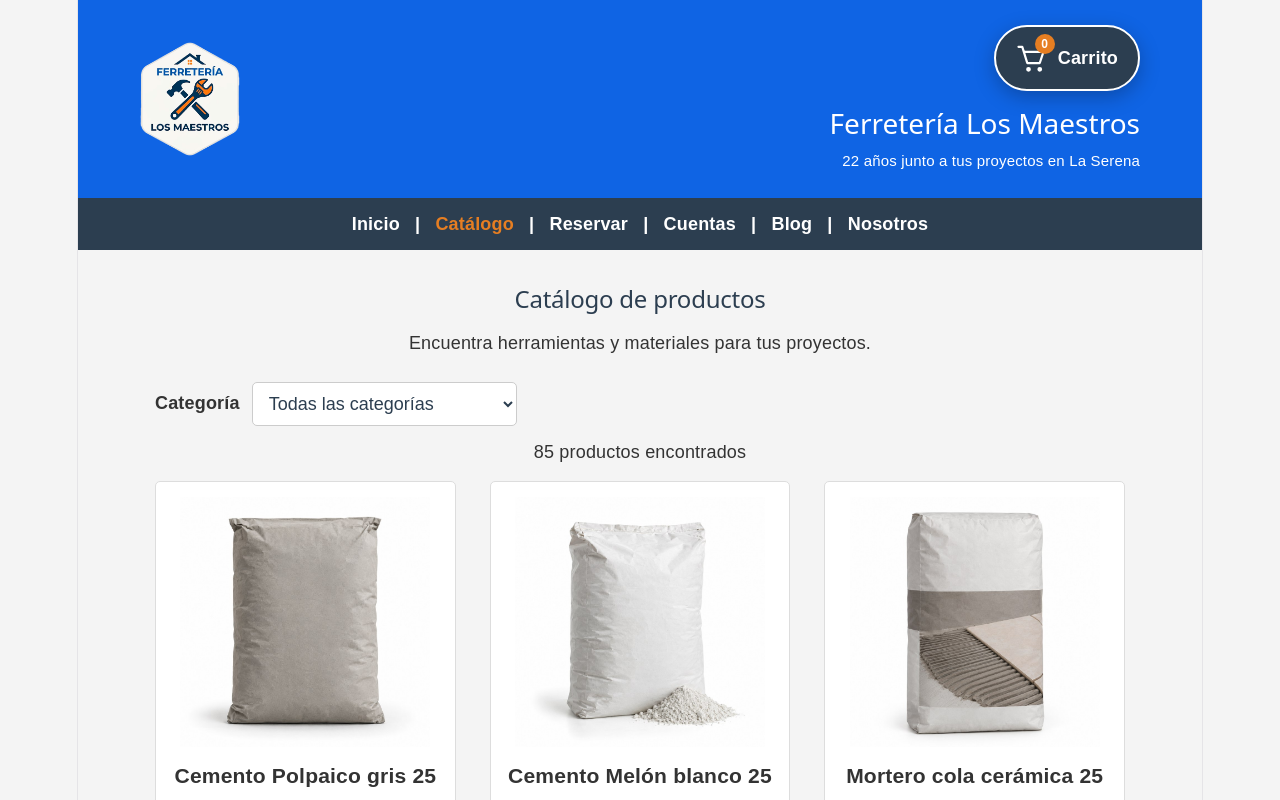
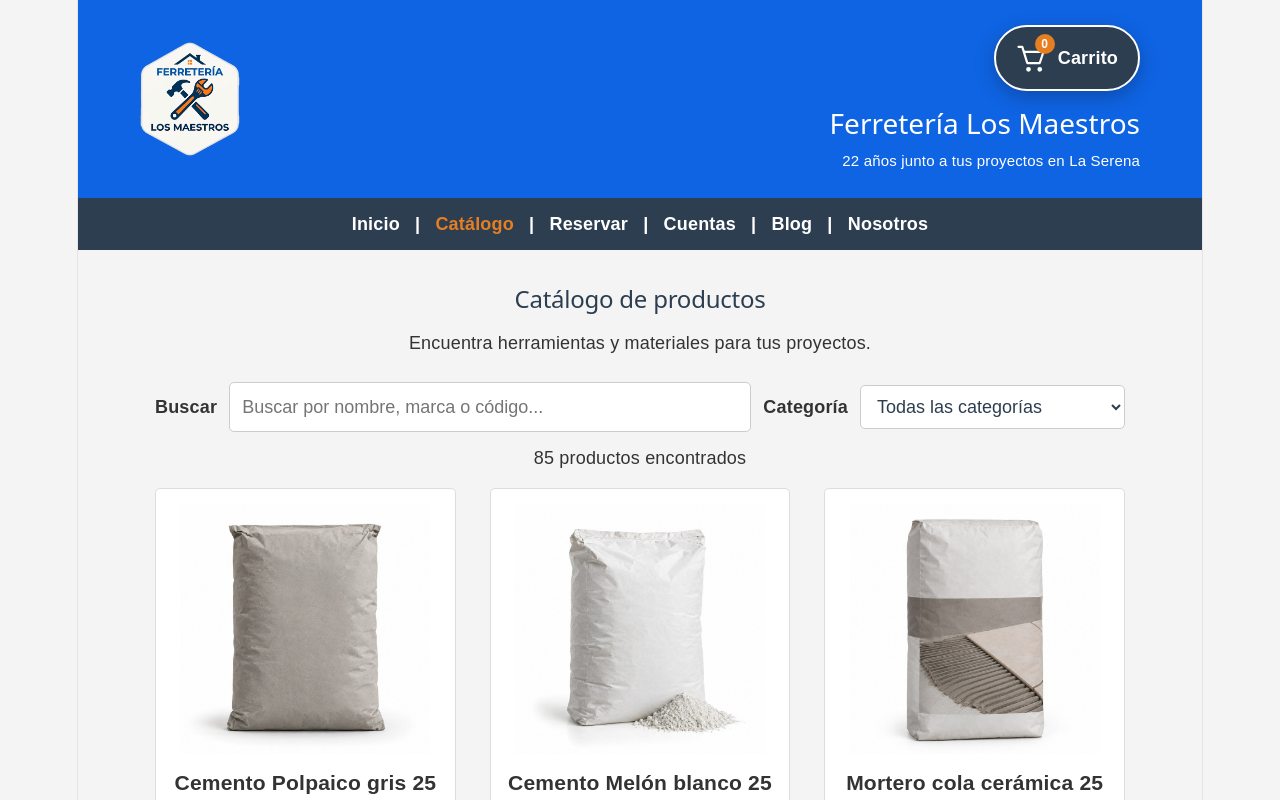
Before and after one commit to hleonCLduoc/Ferreteria_Los_Maestros, a React (Vite) app: page /productos in a window 1280 px wide. Shown: the top 800 px of the page. Built offline with nearby package versions, Linux system fonts and the light colour scheme.

Commit message:
buscador y styles

```diff
--- a/src/assets/css/style.css
+++ b/src/assets/css/style.css
@@ -19,6 +19,17 @@
 
 .filtro-catalogo select {
   max-width: 100%;
+  padding: 10px 12px;
+  border: 1px solid #ccc;
+  border-radius: 5px;
+  background: white;
+  color: #2c3e50;
+  font: inherit;
+}
+
+.filtro-catalogo input[type="text"] {
+  flex: 1;
+  min-width: 220px;
   padding: 10px 12px;
   border: 1px solid #ccc;
   border-radius: 5px;
--- a/src/pages/Catalogo.jsx
+++ b/src/pages/Catalogo.jsx
@@ -7,27 +7,31 @@
 ];
 
 export const Catalogo = () => {
-  // Recordamos la categoría elegida y la página actual.
   const [categoriaSeleccionada, setCategoriaSeleccionada] = useState('');
+  const [busqueda, setBusqueda] = useState('');
   const [paginaActual, setPaginaActual] = useState(1);
-
   const productosPorPagina = 15;
 
-  // Primero filtramos los productos por categoría.
-  const productosFiltrados = categoriaSeleccionada
-    ? productos.filter(
-        (producto) => producto.categoria === categoriaSeleccionada
-      )
-    : productos;
+  // Filtrado por categoría y texto (nombre, marca o código)
+  const productosFiltrados = productos.filter((producto) => {
+    const coincideCategoria = categoriaSeleccionada
+      ? producto.categoria === categoriaSeleccionada
+      : true;
 
-  // Después calculamos las páginas de ese resultado.
+    const termino = busqueda.toLowerCase().trim();
+    const coincideBusqueda =
+      producto.nombre.toLowerCase().includes(termino) ||
+      (producto.marca && producto.marca.toLowerCase().includes(termino)) ||
+      (producto.codigo && producto.codigo.toLowerCase().includes(termino));
+
+    return coincideCategoria && coincideBusqueda;
+  });
+
+  // Cálculo de paginación
   const totalPaginas = Math.ceil(
     productosFiltrados.length / productosPorPagina
   );
-
   const inicio = (paginaActual - 1) * productosPorPagina;
-
-  // Tomamos únicamente los productos de la página actual.
   const productosVisibles = productosFiltrados.slice(
     inicio,
     inicio + productosPorPagina
@@ -38,9 +42,21 @@
       <h2>Catálogo de productos</h2>
       <p>Encuentra herramientas y materiales para tus proyectos.</p>
 
+      {/* Controles de filtro y búsqueda */}
       <div className="filtro-catalogo">
+        <label htmlFor="busqueda-productos">Buscar</label>
+        <input
+          id="busqueda-productos"
+          type="text"
+          placeholder="Buscar por nombre, marca o código..."
+          value={busqueda}
+          onChange={(evento) => {
+            setBusqueda(evento.target.value);
+            setPaginaActual(1);
+          }}
+        />
+
         <label htmlFor="categoria-productos">Categoría</label>
-
         <select
           id="categoria-productos"
           value={categoriaSeleccionada}
@@ -50,7 +66,6 @@
           }}
         >
           <option value="">Todas las categorías</option>
-
           {categorias.map((categoria) => (
             <option key={categoria} value={categoria}>
               {categoria}
@@ -59,14 +74,12 @@
         </select>
       </div>
 
-      <p role="status">
-        {productosFiltrados.length} productos encontrados
-      </p>
+      <p role="status">{productosFiltrados.length} productos encontrados</p>
 
       {/* Productos de la página seleccionada */}
       <div className="productos-contenedor">
         {productosVisibles.map((producto) => (
-          <ProductCard key={producto.id} {...producto} />
+          <ProductCard key={producto.id || producto.codigo} {...producto} />
         ))}
       </div>
 
@@ -83,7 +96,6 @@
 
           {Array.from({ length: totalPaginas }, (_, indice) => {
             const numeroPagina = indice + 1;
-
             return (
               <button
                 key={numeroPagina}
```
Also changed, not shown: src/components/Buscador.jsx (added, +16 -0 lines).
